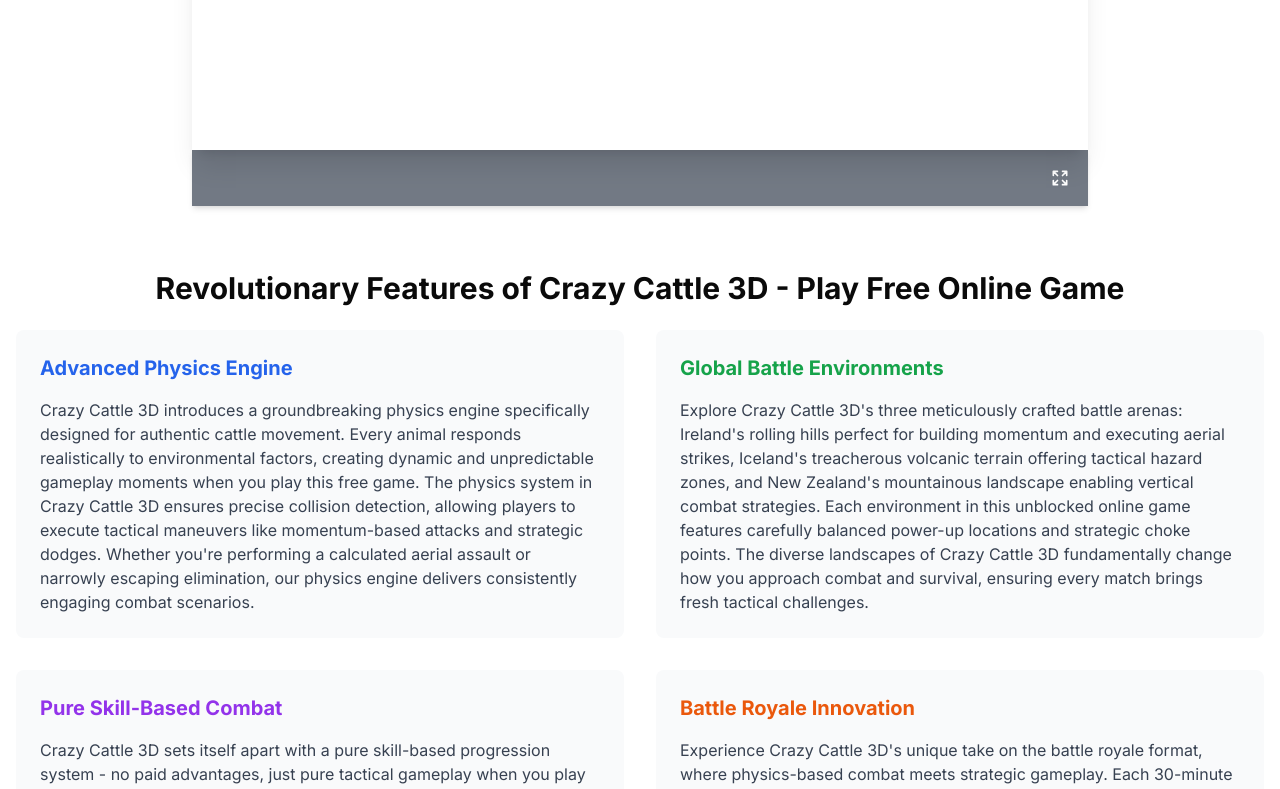
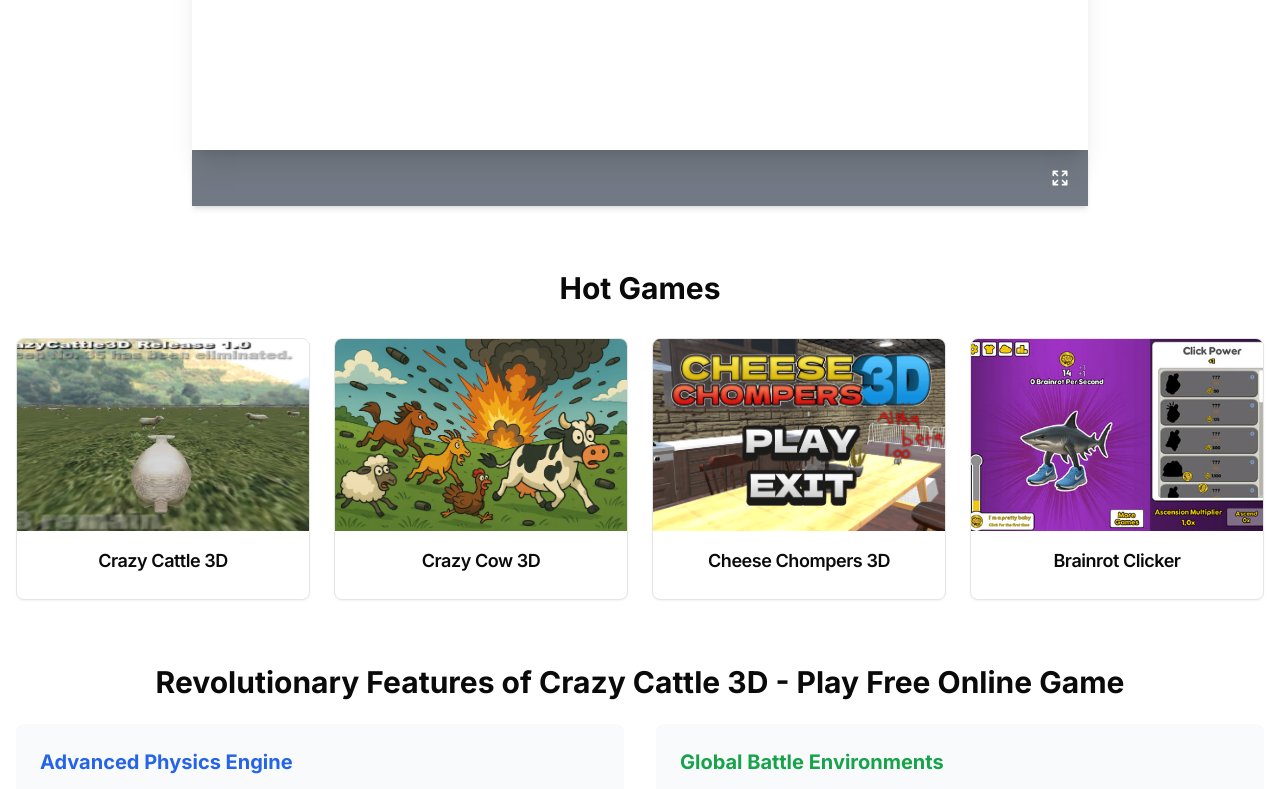
Before and after one commit to zhangyuliang1994/crazycattle3d, a Next.js app: page / in a window 1280 px wide. Shown: the part 451-1240 px from the top of the page. Built offline with nearby package versions, Linux system fonts and the light colour scheme.

Commit message:
refine for other games

```diff
--- a/app/games/game-data.ts
+++ b/app/games/game-data.ts
@@ -7,7 +7,34 @@
 }
 
 export const games: Record<string, Game> = {
-
+  "crazy-cattle-3d": {
+    id: "crazy-cattle-3d",
+    title: "Crazy Cattle 3D",
+    description: "The original free online 3D action game with explosive physics-based gameplay. Control crazy cattle and battle it out!",
+    image: "/assets/crazycattle3d-howto.jpg",
+    url: "/",
+  },
+  "crazy-cow-3d": {
+    id: "crazy-cow-3d",
+    title: "Crazy Cow 3D",
+    description: "Experience unpredictable fun with Crazy Cow 3D's physics engine! Send objects flying and discover comical interactions.",
+    image: "/assets/crazy-cow-3d/crazy-cow-3d.png",
+    url: "/crazy-cow-3d",
+  },
+  "cheese-chompers-3d": {
+    id: "cheese-chompers-3d",
+    title: "Cheese Chompers 3D",
+    description: "A hilarious free online knockout game! Control a goofy rat and battle it out in a chaotic arena to be the last rat standing.",
+    image: "/assets/cheese-chompers-3d/cheese-chompers-3d.png",
+    url: "/cheese-chompers-3d",
+  },
+  "brainrot-clicker": {
+    id: "brainrot-clicker",
+    title: "Brainrot Clicker",
+    description: "Click your way to victory in this addictive and fun clicker game. No download needed – start playing instantly in browser!",
+    image: "/assets/brainrot-clicker/brainrot-clicker.jpg",
+    url: "/brainrot-clicker",
+  },
 };
 
 // 获取其他游戏列表
--- a/components/other-games/GameCard.tsx
+++ b/components/other-games/GameCard.tsx
@@ -1,49 +1,55 @@
-import { content } from "@/config/content";
+// "use client"; // No longer strictly needed if useRouter is removed and Card/subcomponents are server components.
+// However, shadcn/ui components can sometimes pull in client-side dependencies implicitly.
+// For now, let's try removing it. If issues arise, it can be re-added.
+
+import Link from 'next/link';
 import { theme } from "@/config/theme";
-import { Button } from "@/components/ui/button";
+// import { useRouter } from "next/navigation"; // Removed
 import {
   Card,
   CardContent,
-  CardDescription,
   CardHeader,
   CardTitle,
 } from "@/components/ui/card";
 
 interface GameCardProps {
-  id: string;
+  id: string; // id is used as key by parent component
   title: string;
-  description: string;
+  description: string; // Kept in props for type consistency, though not displayed
   image: string;
   url: string;
-  onPlay: (url: string) => void;
 }
 
-export function GameCard({ id, title, description, image, url, onPlay }: GameCardProps) {
+export function GameCard({ id, title, description, image, url }: GameCardProps) {
+  // const router = useRouter(); // Removed
+  // const handleClick = () => { router.push(url); }; // Removed
+
   return (
-    <Card key={id} className={theme.otherGames.layout.card}>
+    <Link
+      href={url}
+      aria-label={`Play ${title}`} // More direct aria-label for a link
+      className="block h-full no-underline text-inherit rounded-lg hover:shadow-lg transition-shadow focus:outline-none focus-visible:ring-2 focus-visible:ring-ring focus-visible:ring-offset-2"
+    >
+      <Card
+        // Removed interactive props (onClick, role, tabIndex, onKeyDown) as Link handles them.
+        // className adjusted: original theme.otherGames.layout.card was "overflow-hidden hover:shadow-lg transition-shadow"
+        // Hover effects are now on the Link.
+        className="overflow-hidden h-full flex flex-col" // h-full to fill Link, flex flex-col for content alignment
+      >
         <CardHeader className="p-0">
           <img
             src={image}
-          alt={`${title} preview`}
-          className={theme.otherGames.layout.image}
+            alt={`${title} preview`} // Alt text remains important
+            className={theme.otherGames.layout.image} // w-full h-48 object-cover
             loading="lazy"
           />
         </CardHeader>
-      <CardContent className="p-4">
-        <CardTitle className={theme.otherGames.spacing.cardTitle}>
+        <CardContent className="p-4 flex-grow flex flex-col justify-center"> {/* flex-grow to push title down if card is taller, justify-center for title vertical centering if needed */}
+          <CardTitle className={`${theme.otherGames.typography.cardTitle} ${theme.otherGames.spacing.cardTitle}`}>
             {title}
           </CardTitle>
-        <CardDescription className={theme.otherGames.spacing.cardDescription}>
-          {description}
-        </CardDescription>
-        <Button
-          className="w-full"
-          onClick={() => onPlay(url)}
-          aria-label={`Play ${title}`}
-        >
-          {content.otherGames.cardLabels.playButton}
-        </Button>
         </CardContent>
       </Card>
+    </Link>
   );
 }
--- a/components/other-games/OtherGames.tsx
+++ b/components/other-games/OtherGames.tsx
@@ -32,7 +32,9 @@
           <GameCard
             key={game.id}
             {...game}
-            onPlay={onGameSelect}
+            // onPlay prop removed as GameCard now handles navigation directly
+            // and no longer accepts onPlay. The onGameSelect prop passed to OtherGames
+            // is now effectively unused by GameCard.
           />
         ))}
       </div>
--- a/config/content.ts
+++ b/config/content.ts
@@ -79,7 +79,7 @@
     }
   },
   otherGames: {
-    title: "Play Other Games",
+    title: "Hot Games",
     cardLabels: {
       playButton: "Play Now",
     }
--- a/config/theme.ts
+++ b/config/theme.ts
@@ -159,7 +159,7 @@
     },
     typography: {
       title: "text-3xl font-bold text-center",
-      cardTitle: "text-xl"
+      cardTitle: "text-lg text-center"
     }
   },
   features: {
```
Lines whose indentation alone changed are shown as unchanged.
